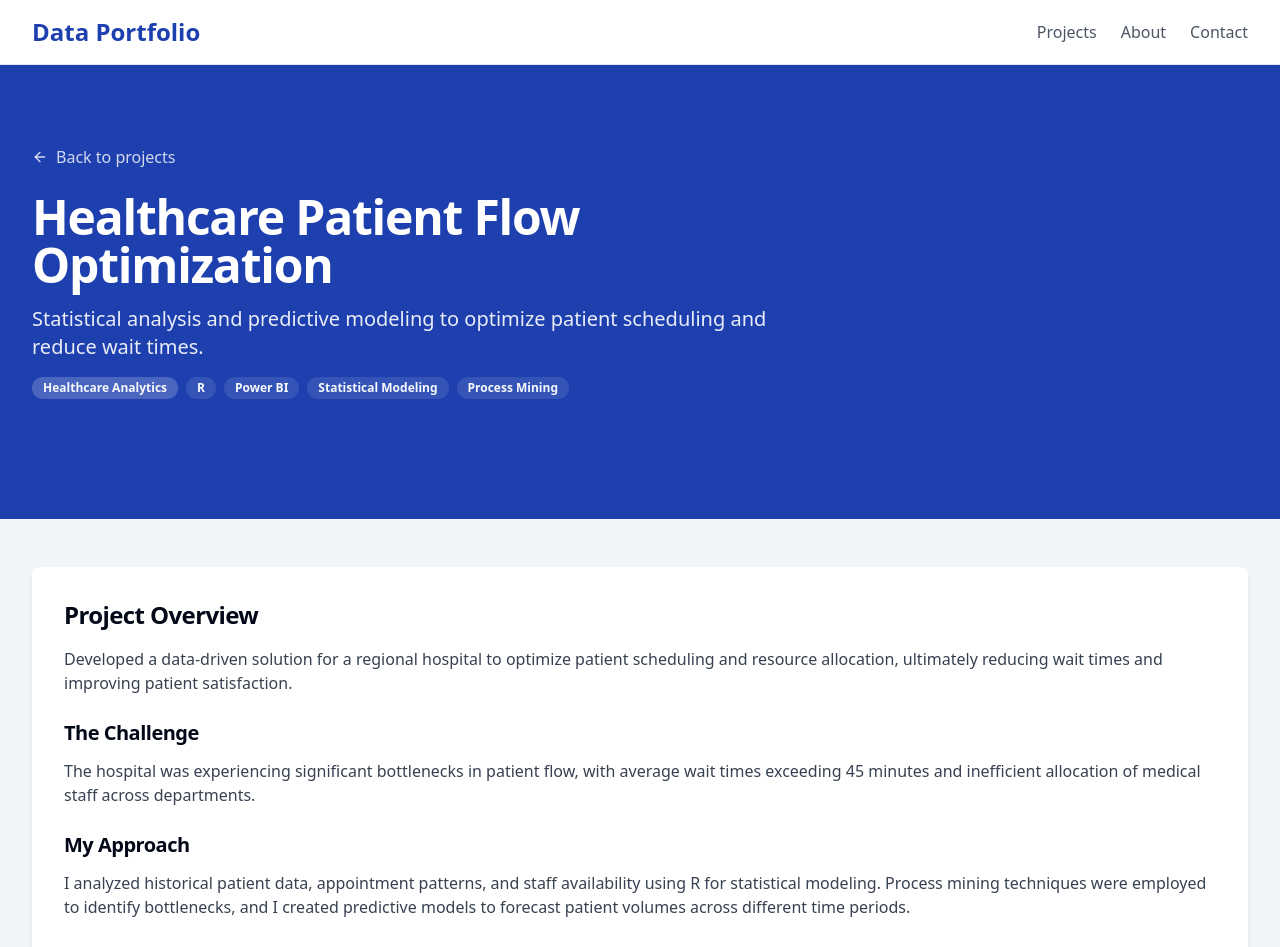
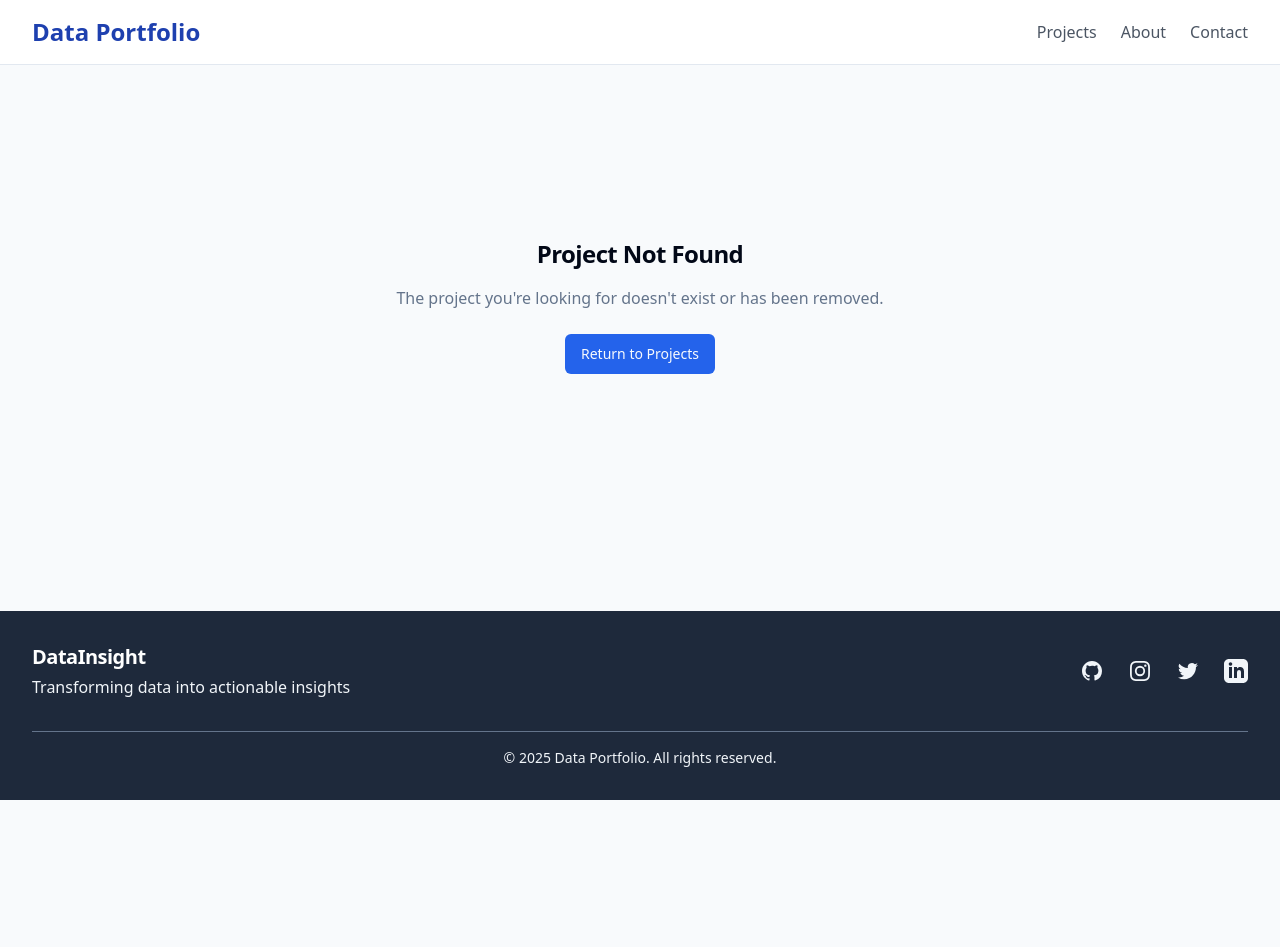
Before and after one commit to GenevieveAN/My-Portfolio-Website, a React (Vite) app: page /project/1 in a window 1280 px wide. Shown: the top 947 px of the page. After the commit the page ends 800 px from the top, so only its background shows below. Built offline with nearby package versions, Linux system fonts and the light colour scheme.

Commit message:
Remove project tabs
Remove Healthcare, Financial Market, and Supply Chain tabs from the project list.

```diff
--- a/src/data/projects.ts
+++ b/src/data/projects.ts
@@ -1,3 +1,4 @@
+
 import { Project } from "../types/Project";
 
 export const projects: Project[] = [
@@ -107,96 +108,49 @@ export const projects: Project[] = [
     }
   },
   {
-    id: "1",
-    title: "Healthcare Patient Flow Optimization",
-    description: "Statistical analysis and predictive modeling to optimize patient scheduling and reduce wait times.",
-    thumbnail: "https://images.unsplash.com/photo-1531297484001-80022131f5a1?w=800&auto=format&fit=crop",
-    category: "Healthcare Analytics",
-    tools: ["R", "Power BI", "Statistical Modeling", "Process Mining"],
-    date: "2023-07-22",
+    id: "hr-analytics-dashboard",
+    title: "HR Analytics Dashboard",
+    description: "Comprehensive HR analytics platform providing insights into employee performance, retention strategies, and workforce optimization.",
+    thumbnail: "https://images.unsplash.com/photo-1454165804606-c3d57bc86b40?w=800&auto=format&fit=crop",
+    category: "HR Analytics",
+    tools: ["Tableau", "R", "Statistical Modeling", "Data Visualization", "HR Systems Integration"],
+    date: "2025-03-15",
     content: {
-      overview: "Developed a data-driven solution for a regional hospital to optimize patient scheduling and resource allocation, ultimately reducing wait times and improving patient satisfaction.",
-      challenge: "The hospital was experiencing significant bottlenecks in patient flow, with average wait times exceeding 45 minutes and inefficient allocation of medical staff across departments.",
-      approach: "I analyzed historical patient data, appointment patterns, and staff availability using R for statistical modeling. Process mining techniques were employed to identify bottlenecks, and I created predictive models to forecast patient volumes across different time periods.",
-      results: "Implementation of the new scheduling system resulted in a 35% reduction in patient wait times, 20% improvement in resource utilization, and increased patient satisfaction scores from 7.2 to 8.9 (out of 10).",
-      visualizations: [
-        {
-          image: "https://images.unsplash.com/photo-1576091160550-2173dba999ef?w=800&auto=format&fit=crop",
-          caption: "Patient flow analysis showing bottlenecks in the admission process"
-        },
-        {
-          image: "https://images.unsplash.com/photo-1584036561566-baf8f5f1b144?w=800&auto=format&fit=crop",
-          caption: "Predictive model for weekly patient volume by department"
-        }
+      overview: "This project showcases an advanced HR analytics dashboard designed to help human resources departments make data-driven decisions about their workforce. The dashboard integrates data from various HR systems to provide a comprehensive view of employee performance, retention risks, hiring effectiveness, and organizational health.",
+      challenge: "The organization was experiencing high turnover rates and struggling to identify effective retention strategies. HR lacked visibility into key performance indicators across departments and couldn't accurately predict which employees were at risk of leaving. Additionally, hiring managers needed better insights to optimize the recruitment process and reduce time-to-hire.",
+      approach: "I developed a multi-faceted analytics solution that connected disparate HR data sources into a unified dashboard. Using statistical modeling and machine learning techniques, I created predictive models for employee attrition risk and performance trajectories. The dashboard was designed with both strategic overview panels for executives and detailed drill-down capabilities for HR professionals.",
+      results: "Implementation of the HR analytics dashboard led to a 24% reduction in voluntary employee turnover through early intervention strategies. The organization improved hiring efficiency by 35% by identifying the most effective recruitment channels and optimizing the candidate assessment process. Additionally, targeted employee development programs based on performance analytics increased productivity metrics across key departments.",
+      insights: [
+        "Identified specific management behaviors that strongly correlated with high team retention rates",
+        "Discovered that compensation was only the third most important factor in employee retention, behind career growth opportunities and work-life balance",
+        "Uncovered hiring biases in the recruitment process through pattern analysis of successful candidates",
+        "Determined optimal team compositions based on skill complementarity and working style compatibility",
+        "Created an early warning system for burnout risk that achieved 78% accuracy in predicting potential resignations"
       ],
-      insights: [
-        "Morning appointments were consistently overbooked while afternoon slots remained underutilized",
-        "Specialized services could be consolidated on specific days to improve staff efficiency",
-        "Pre-registration process improvements could save an average of 12 minutes per patient"
-      ],
-      conclusion: "By applying data analytics to healthcare operations, we were able to create a more efficient system that benefited both patients and medical staff, demonstrating the value of analytics in non-traditional business settings."
+      conclusion: "The HR analytics dashboard transformed the organization's approach to human capital management by replacing intuition-based decisions with data-driven strategies. By quantifying the impact of various HR initiatives and providing visibility into workforce trends, the solution enabled more strategic resource allocation and policy development. The dashboard continues to evolve with new metrics and predictive capabilities as the organization's needs change, demonstrating the value of analytics in modernizing human resources management."
     }
   },
   {
-    id: "2",
-    title: "Financial Market Sentiment Analysis",
-    description: "Natural language processing to analyze market sentiment from news articles and social media.",
-    thumbnail: "https://images.unsplash.com/photo-1611974789855-9c2a0a7236a3?w=800&auto=format&fit=crop",
-    category: "Financial Analytics",
-    tools: ["Python", "NLP", "Machine Learning", "Matplotlib"],
-    date: "2023-04-10",
+    id: "sales-performance-analytics",
+    title: "Sales Performance Analytics Platform",
+    description: "End-to-end sales analytics solution providing actionable insights into sales performance, pipeline management, and revenue forecasting.",
+    thumbnail: "https://images.unsplash.com/photo-1460925895917-afdab827c52f?w=800&auto=format&fit=crop",
+    category: "Sales Analytics",
+    tools: ["Power BI", "SQL", "Excel", "CRM Integration", "Predictive Analytics"],
+    date: "2025-02-10",
     content: {
-      overview: "Built a sentiment analysis tool that processes financial news and social media content to gauge market sentiment for specific stocks and sectors, providing traders with additional signals for their investment decisions.",
-      challenge: "Financial traders were struggling to systematically incorporate qualitative information from news and social media into their trading strategies, often missing important sentiment shifts that impacted market movements.",
-      approach: "I implemented natural language processing techniques using Python to analyze text data from multiple sources. The solution included data collection through APIs, text preprocessing, sentiment classification using machine learning models, and visualization of sentiment trends.",
-      results: "The sentiment analysis tool achieved 78% accuracy in predicting short-term price movements based on sentiment signals alone. When combined with technical analysis, trading strategies incorporating sentiment data showed a 12% improvement in returns.",
-      visualizations: [
-        {
-          image: "https://images.unsplash.com/photo-1526628953301-3e589a6a8b74?w=800&auto=format&fit=crop",
-          caption: "Sentiment trends correlated with stock price movements"
-        },
-        {
-          image: "https://images.unsplash.com/photo-1535320903710-d993d3d77d29?w=800&auto=format&fit=crop",
-          caption: "Topic modeling results showing prevalent themes in financial news"
-        }
+      overview: "This project demonstrates a comprehensive sales analytics platform designed to transform raw sales data into actionable business intelligence. The solution integrates CRM data with other business systems to provide sales leaders with real-time insights into performance metrics, pipeline health, and revenue forecasting.",
+      challenge: "The sales organization lacked visibility into key performance indicators across their sales pipeline and couldn't accurately forecast revenue. Sales managers struggled to identify which representatives needed coaching and which selling techniques were most effective across different customer segments and product lines.",
+      approach: "I developed an integrated analytics solution that connected the company's CRM system with other data sources to create a unified view of sales performance. The approach included building custom ETL processes, designing interactive dashboards with drill-down capabilities, and implementing predictive models for sales forecasting and lead scoring.",
+      results: "The sales analytics platform enabled the organization to increase quarterly revenue by 18% through improved pipeline management and more effective resource allocation. The solution provided sales managers with early warning indicators for at-risk deals and helped identify the most effective sales methodologies for each customer segment, resulting in a 27% improvement in win rates for targeted accounts.",
+      insights: [
+        "Discovered that deals with multiple stakeholder engagements were 3.4 times more likely to close successfully than those with single-point contacts",
+        "Identified optimal pricing strategies by segment that increased average deal size by 22% without negatively impacting close rates",
+        "Revealed that 65% of lost deals shared common objection patterns that could be addressed through sales training",
+        "Determined that deals progressing through pipeline stages within specific time windows had significantly higher close probabilities",
+        "Quantified the impact of marketing qualified leads by source, showing which channels delivered the highest quality prospects"
       ],
-      insights: [
-        "Social media sentiment often preceded news article sentiment by 3-5 hours",
-        "Negative sentiment had a stronger and more immediate impact on stock prices than positive sentiment",
-        "Sentiment analysis was particularly effective for consumer-facing companies where public opinion directly impacts sales"
-      ],
-      conclusion: "This project demonstrated the value of incorporating alternative data sources into financial analysis, creating a more holistic approach to market intelligence that captures both quantitative and qualitative factors."
-    }
-  },
-  {
-    id: "3",
-    title: "Supply Chain Network Optimization",
-    description: "Using network analysis and optimization algorithms to redesign global supply chain operations.",
-    thumbnail: "https://images.unsplash.com/photo-1494961104209-3c223057bd26?w=800&auto=format&fit=crop",
-    category: "Supply Chain Analytics",
-    tools: ["Python", "CPLEX", "GIS Mapping", "Scenario Analysis"],
-    date: "2022-11-30",
-    content: {
-      overview: "Redesigned the global supply chain network for a manufacturing company to optimize distribution routes, warehouse locations, and inventory levels across three continents.",
-      challenge: "The company was experiencing increasing logistics costs and delivery delays due to suboptimal warehouse locations and distribution routes established before their recent expansion into new markets.",
-      approach: "I developed a mathematical optimization model using Python and CPLEX to determine optimal facility locations, incorporated transportation constraints and costs, and evaluated different scenarios to account for demand fluctuations and supply risks.",
-      results: "The optimized network design reduced transportation costs by 18%, decreased average delivery time by 2.3 days, and improved inventory turnover by 22%, while maintaining service level agreements with customers.",
-      visualizations: [
-        {
-          image: "https://images.unsplash.com/photo-1586528116311-ad8dd3c8310d?w=800&auto=format&fit=crop",
-          caption: "Global supply chain network with optimized routes"
-        },
-        {
-          image: "https://images.unsplash.com/photo-1565891741441-64926e441838?w=800&auto=format&fit=crop",
-          caption: "Cost-sensitivity analysis for different warehouse configurations"
-        }
-      ],
-      insights: [
-        "Consolidating European distribution centers from 5 to 3 strategically located facilities optimized coverage while reducing costs",
-        "Air freight utilization could be reduced by 35% through better demand forecasting and inventory management",
-        "Adding a cross-docking facility in Singapore significantly improved distribution efficiency in Southeast Asia"
-      ],
-      conclusion: "This project showcased how advanced analytics and optimization techniques can transform supply chain operations, leading to significant cost savings and improved customer satisfaction through faster and more reliable deliveries."
+      conclusion: "This sales analytics platform demonstrates how data-driven insights can transform sales operations from intuition-based decisions to strategic, evidence-based approaches. By providing sales leaders with both high-level performance metrics and granular insights into individual deals and representatives, the solution enables more effective coaching, resource allocation, and strategic planning. The project showcases how modern analytics can directly impact revenue growth and sales efficiency in competitive markets."
     }
   }
 ];
```
